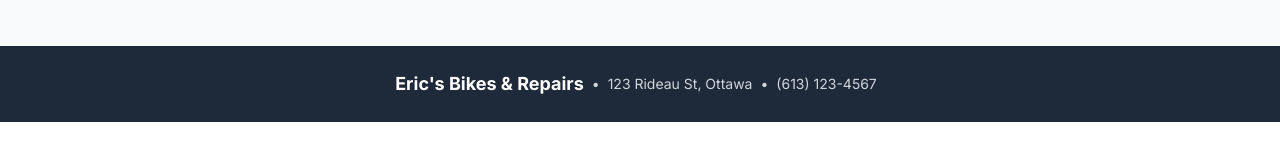
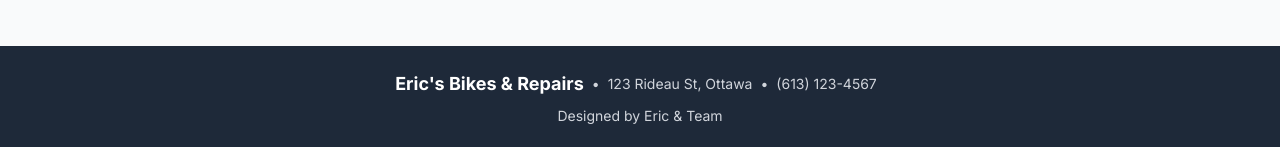
Before and after one commit to reubenjds/seg-bike-repair, a Next.js app: page / in a window 1280 px wide. Shown: the part 2195-2342 px from the top of the page. Before the commit the page ends 2317 px from the top, so only its background shows below. Built offline with nearby package versions, Linux system fonts and the light colour scheme.

Commit message:
feat: add designed by

```diff
--- a/app/page.tsx
+++ b/app/page.tsx
@@ -227,7 +227,7 @@ export default function Home() {
 
 			{/* Footer - Simplified */}
 			<footer className='bg-gray-800 text-white py-6'>
-				<div className='container mx-auto px-4'>
+				<div className='flex flex-col mx-auto px-4 justify-between items-center gap-2'>
 					<div className='flex flex-col md:flex-row justify-center items-center'>
 						<div className='flex items-center mb-4 md:mb-0'>
 							<span className='font-bold text-lg mr-2'>
@@ -241,6 +241,9 @@ export default function Home() {
 							<span className='text-gray-300 text-sm mx-2'>(613) 123-4567</span>
 						</div>
 					</div>
+					<div className='text-gray-300 text-sm mx-2'>
+						Designed by Eric & Team
+					</div>
 				</div>
 			</footer>
 		</main>
```
